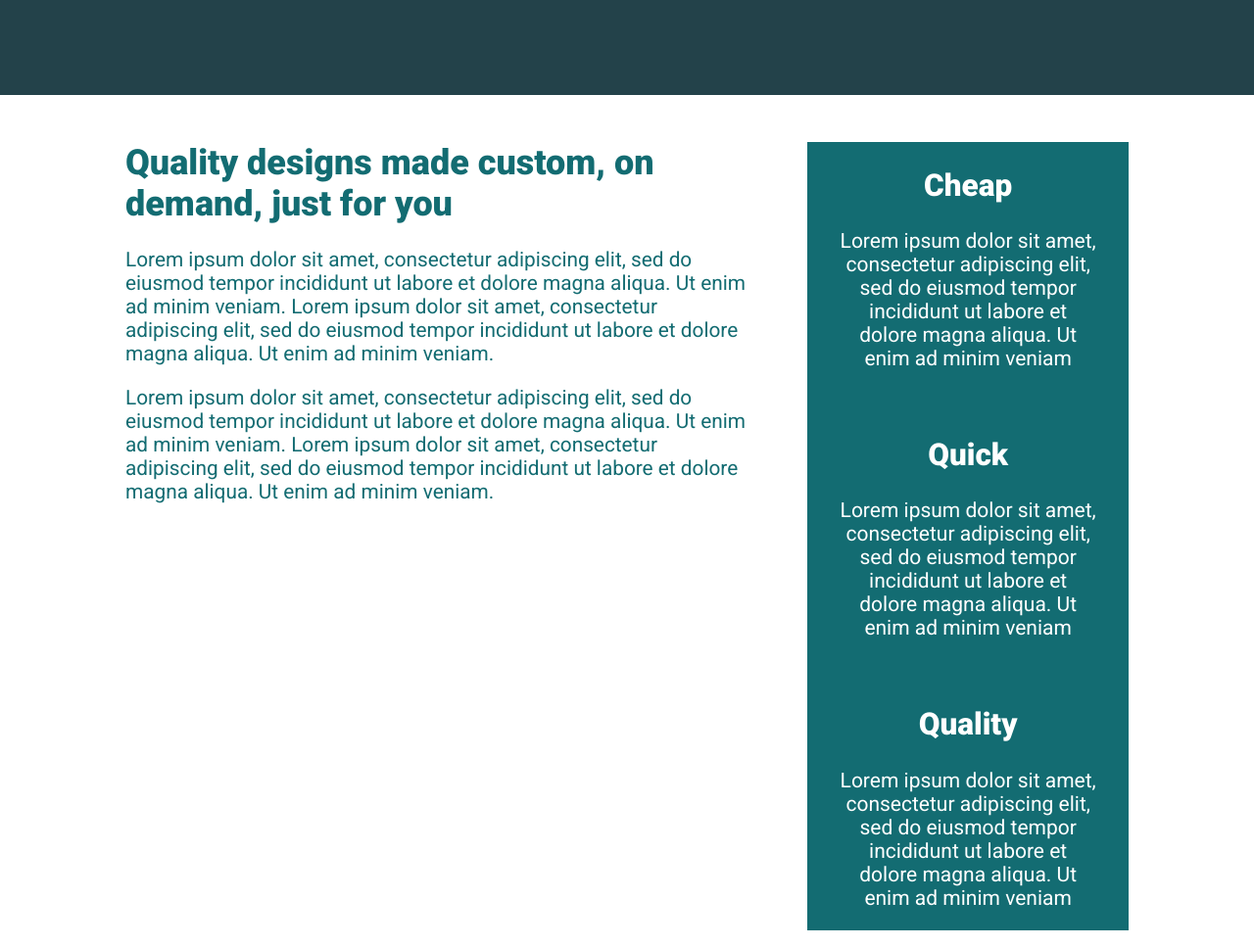
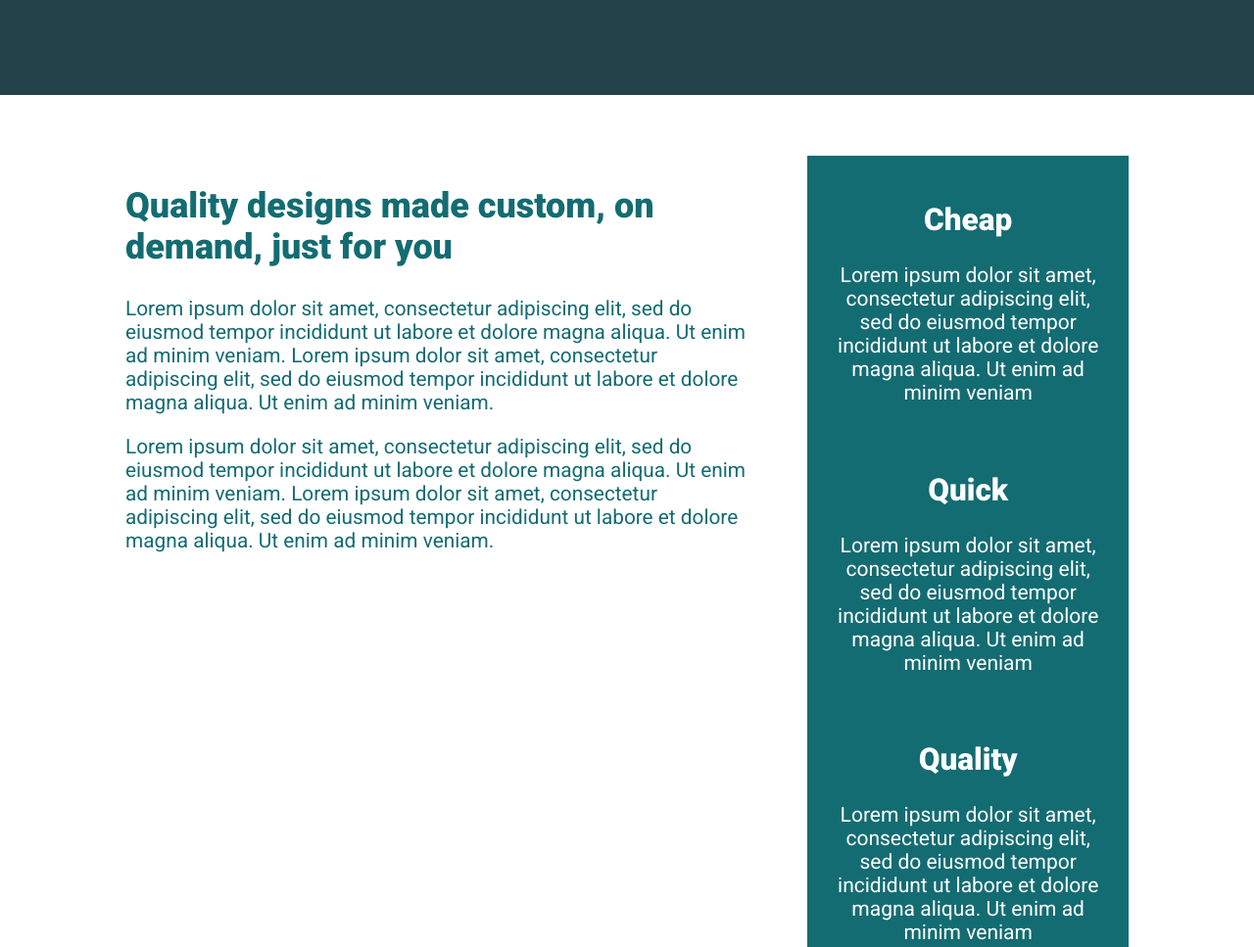
Before and after one commit to wooleah/responsive-layout-practice, a website: page challenge-06/index.html in a window 1280 px wide. Shown: the part 439-1406 px from the top of the page at 98% size. Drawn offline with Linux system fonts and the light colour scheme.

Commit message:
redoing challenge6

```diff
--- a/challenge-06/index.html
+++ b/challenge-06/index.html
@@ -8,7 +8,7 @@
     <link rel="stylesheet" href="style.css" />
   </head>
   <body>
-    <div class="hero">
+    <header class="hero">
       <div class="container row">
         <div class="hero__text">
           <h1>Responsive layouts don’t have to be a struggle</h1>
@@ -20,48 +20,45 @@
         </div>
         <img class="hero__img" src="./img/hero-img.jpg" alt="image of responsive layouts" />
       </div>
-    </div>
-    <div class="mid-section">
-      <div class="row container">
-        <div class="col--left">
-          <h1>Quality designs made custom, on demand, just for you</h1>
+    </header>
+
+    <main class="main row container">
+      <section class="primary-content">
+        <h2 class="section-title">Quality designs made custom, on demand, just for you</h2>
         <p>
-            Lorem ipsum dolor sit amet, consectetur adipiscing elit, sed do eiusmod tempor incididunt ut labore et dolore magna aliqua. Ut enim ad
-            minim veniam. Lorem ipsum dolor sit amet, consectetur adipiscing elit, sed do eiusmod tempor incididunt ut labore et dolore magna aliqua.
-            Ut enim ad minim veniam.
+          Lorem ipsum dolor sit amet, consectetur adipiscing elit, sed do eiusmod tempor incididunt ut labore et dolore magna aliqua. Ut enim ad minim
+          veniam. Lorem ipsum dolor sit amet, consectetur adipiscing elit, sed do eiusmod tempor incididunt ut labore et dolore magna aliqua. Ut enim
+          ad minim veniam.
         </p>
         <p>
-            Lorem ipsum dolor sit amet, consectetur adipiscing elit, sed do eiusmod tempor incididunt ut labore et dolore magna aliqua. Ut enim ad
-            minim veniam. Lorem ipsum dolor sit amet, consectetur adipiscing elit, sed do eiusmod tempor incididunt ut labore et dolore magna aliqua.
-            Ut enim ad minim veniam.
+          Lorem ipsum dolor sit amet, consectetur adipiscing elit, sed do eiusmod tempor incididunt ut labore et dolore magna aliqua. Ut enim ad minim
+          veniam. Lorem ipsum dolor sit amet, consectetur adipiscing elit, sed do eiusmod tempor incididunt ut labore et dolore magna aliqua. Ut enim
+          ad minim veniam.
         </p>
-        </div>
-        <div class="col--right green-theme">
-          <div class="col__content">
+      </section>
+      <aside class="sidebar">
         <div class="content__section">
-              <h2>Cheap</h2>
+          <h2 class="sidebar__title">Cheap</h2>
           <p>
             Lorem ipsum dolor sit amet, consectetur adipiscing elit, sed do eiusmod tempor incididunt ut labore et dolore magna aliqua. Ut enim ad
             minim veniam
           </p>
         </div>
         <div class="content__section">
-              <h2>Quick</h2>
+          <h2 class="sidebar__title">Quick</h2>
           <p>
             Lorem ipsum dolor sit amet, consectetur adipiscing elit, sed do eiusmod tempor incididunt ut labore et dolore magna aliqua. Ut enim ad
             minim veniam
           </p>
         </div>
         <div class="content__section">
-              <h2>Quality</h2>
+          <h2 class="sidebar__title">Quality</h2>
           <p>
             Lorem ipsum dolor sit amet, consectetur adipiscing elit, sed do eiusmod tempor incididunt ut labore et dolore magna aliqua. Ut enim ad
             minim veniam
           </p>
         </div>
-          </div>
-        </div>
-      </div>
-    </div>
+      </aside>
+    </main>
   </body>
 </html>
--- a/challenge-06/style.css
+++ b/challenge-06/style.css
@@ -72,42 +72,35 @@ h1 {
   align-self: flex-start;
 }
 
-.mid-section {
-  padding: 3rem 0;
-}
-
 .row {
   display: flex;
   justify-content: space-between;
 }
 
-.col--left {
+.main {
+  margin-top: 3em;
+}
+
+.primary-content {
   width: 62%;
   color: #136c72;
 }
 
-.col--left h1 {
-  font-size: 36px;
-}
-
-.col--right {
+.sidebar {
   width: 32%;
   text-align: center;
   font-size: 21px;
+  padding: 1em;
+  background-color: #136c72;
+  color: white;
 }
 
-.col__content {
-  width: 80%;
-  margin: 0 auto;
+.section-title {
+  font-size: 36px;
 }
 
 .content__section + .content__section {
   padding-top: 1em;
-}
-
-.green-theme {
-  background-color: #136c72;
-  color: white;
 }
 
 .hero p {
```
Lines whose indentation alone changed are shown as unchanged.
